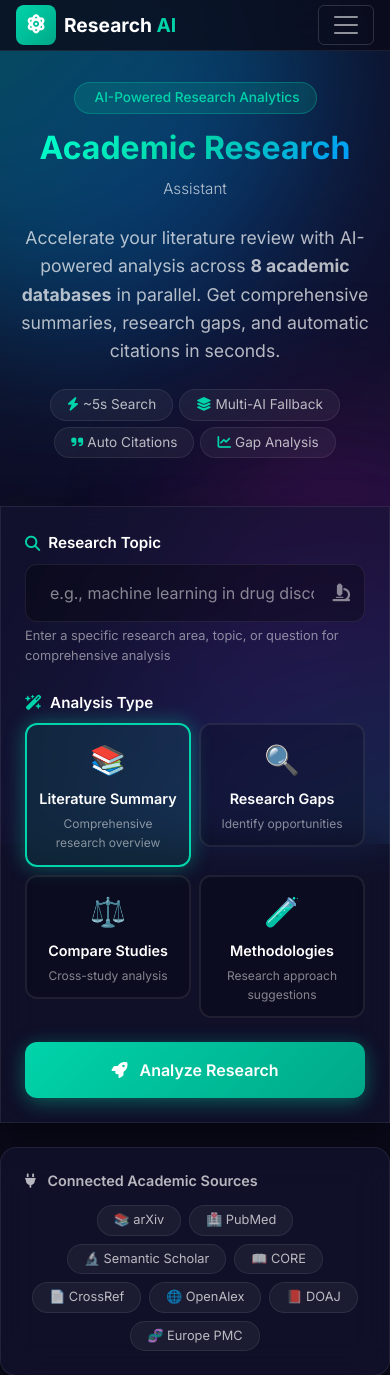
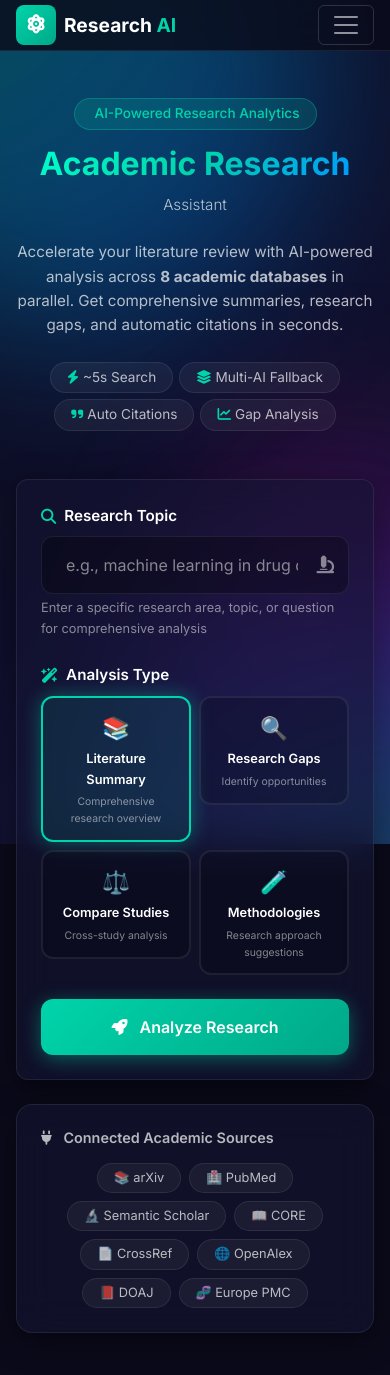
Before and after one commit to naeemkhan988/Academic-Research-Assistant, a Flask app: page / in a window 390 px wide. Shown: the top 1375 px of the page. Run offline with Flask 3, Linux system fonts and the light colour scheme; some libraries are stand-ins or nearby versions.

Commit message:
Refine responsive layout constraints and fix hero section width

```diff
--- a/static/css/style.css
+++ b/static/css/style.css
@@ -312,7 +312,14 @@
     display: flex;
     align-items: center;
     justify-content: center;
-    padding: 0;
+    padding: 2rem 0;
+}
+
+.hero-inner {
+    width: 100%;
+    max-width: 1200px;
+    margin: 0 auto;
+    padding: 0 2rem;
 }
 
 .hero-content {
@@ -825,33 +832,45 @@
 /* Large screens 1920px+ */
 @media (min-width: 1920px) {
     .hero-title { font-size: 5rem; }
+    .hero-inner { max-width: 1400px; }
     .search-card { max-width: 1100px; }
+    .hero-description { max-width: 800px; font-size: 1.25rem; }
 }
+
+/* Standard laptop 1024px-1919px — default styles apply */
 
 /* Tablet 768px-1023px */
 @media (max-width: 1023px) {
     .hero-title { font-size: 2.8rem; }
+    .hero-inner { padding: 0 1.5rem; }
     .feature-grid { grid-template-columns: repeat(2, 1fr); }
     .search-card { width: 95%; padding: 1.5rem; }
 }
 
 /* Mobile 375px-767px */
 @media (max-width: 767px) {
+    .hero-section { padding: 1rem 0; }
+    .hero-inner { padding: 0 1rem; }
     .hero-title { font-size: 2rem; }
     .hero-subtitle { font-size: 0.95rem; }
+    .hero-description { font-size: 0.95rem; }
     .feature-pills { flex-wrap: wrap; gap: 6px; }
     .feature-grid { grid-template-columns: 1fr 1fr; gap: 8px; }
-  .feature-card { padding: 0.75rem; }
+    .feature-card { padding: 0.75rem; min-height: 80px; }
+    .feature-icon { font-size: 1.4rem; }
+    .feature-name { font-size: 0.8rem; }
+    .feature-desc { font-size: 0.65rem; }
     #submitBtn { width: 100%; font-size: 1rem; padding: 1rem 2rem; }
-  .search-card { width: 100%; border-radius: 0; padding: 1.25rem; }
-  nav .navbar-nav { display: none; }
+    .search-card { width: 100%; border-radius: 12px; padding: 1.25rem; }
     .glass-nav { padding: 0 1rem; }
+    .glass-card:hover { transform: none; }
 }
 
 /* Very small phones 320px */
 @media (max-width: 375px) {
     .hero-title { font-size: 1.7rem; }
     .feature-grid { grid-template-columns: 1fr; }
+    .search-card { padding: 1rem; }
 }
 
 .analysis-content {
--- a/templates/index.html
+++ b/templates/index.html
@@ -3,8 +3,7 @@
 
 {% block content %}
 <div class="hero-section">
-    <div class="row justify-content-center">
-        <div class="col-lg-10 col-xl-8">
+    <div class="hero-inner">
             <!-- Hero Header -->
             <div class="text-center mb-5 hero-content animate-in">
                 <div class="hero-badge mb-3">
@@ -212,7 +211,6 @@
                     </div>
                 </div>
             </div>
-        </div>
     </div>
 </div>
 {% endblock %}
```
Lines whose indentation alone changed are shown as unchanged.
